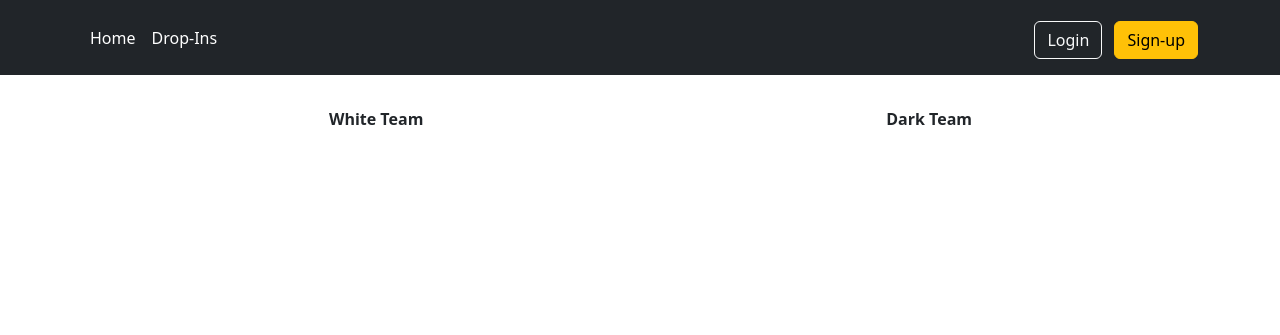
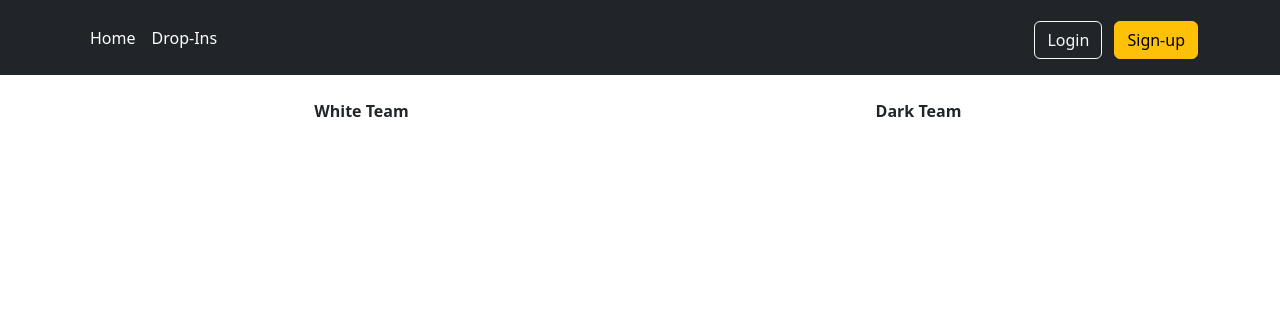
Before and after one commit to smhumph268/hockey-sign-up, a Django app: template hockeysignup/dropins/templates/dropins/dropin_detail.html in a window 1280 px wide. Shown: the top 335 px of the page. Run offline with Django 4.2, Linux system fonts and the light colour scheme; the template is opened without the code that fills it, so the values that code supplies are empty.

Commit message:
Mostly changes to styling

```diff
--- a/hockeysignup/dropins/static/dropins/dropin_details.css
+++ b/hockeysignup/dropins/static/dropins/dropin_details.css
@@ -1,5 +1,7 @@
-.bordered-table{
-    border-spacing: 10px;
+.centered-table{
+    table-layout: fixed;
+    vertical-align: middle;
+    text-align: center;
 }
 .list-group{
     --bs-list-group-color:var(--bs-body-color);
@@ -40,6 +42,18 @@
     color:var(--bs-list-group-action-active-color);
     background-color:var(--bs-list-group-action-active-bg)
 }
+.paypal-button-container-container{
+    vertical-align: middle;
+    margin-top: 15px!important;
+}
+/* Not completely clear why this works, but adding in this @media tag below helps with the display on mobile
+ Seems like the min-width value doesn't matter here */
+@media (min-width:576px){
+    .paypal-button-container-container{
+        padding-left: 20%!important;
+        padding-right: 20%!important;
+    }
+}
 .sortable-placeholder-border{
     border-color:#F00;
 }
--- a/hockeysignup/dropins/static/dropins/dropin_details_paypal.js
+++ b/hockeysignup/dropins/static/dropins/dropin_details_paypal.js
@@ -39,7 +39,7 @@ paypal.Buttons({
             },
             purchase_units: [{
                 amount: {
-                    value: '0.01'
+                    value: '5.00'
                 },
                 payee: {
                     email_address: "organizer-614-signup@personal.example.com",
@@ -51,7 +51,7 @@ paypal.Buttons({
     // Finalize the transaction after payer approval
     onApprove: function(data, actions) {
         return actions.order.capture().then(function(details){
-            $("#message-text").text('Transaction completed by ' + details.payer.name.given_name + '! You paid ' + details.purchase_units[0].amount.value + ' ' + details.purchase_units[0].amount.currency_code);
+            $("#message-text").text('Transaction completed by ' + details.payer.name.given_name + '! You paid ' + details.purchase_units[0].amount.value + ' ' + details.purchase_units[0].amount.currency_code + ' using ' + data.paymentSource);
             $('.alert').addClass('alert-success');
             $("#message").show();
         });
--- a/hockeysignup/dropins/templates/dropins/dropin_detail.html
+++ b/hockeysignup/dropins/templates/dropins/dropin_detail.html
@@ -16,7 +16,7 @@
     <div class="d-flex row justify-content-center align-items-center">
         <h1 style="text-align:center">{{ drop_in }}</h1>
 
-        <table class="bordered-table">
+        <table class="centered-table">
             <thead>
             <tr>
                 <th>White Team</th>
@@ -54,7 +54,7 @@
         </table>
 
         {% if user.is_superuser %}
-        <table class="bordered-table">
+        <table class="centered-table">
             <thead>
             <tr>
                 <th>Unassigned Sign-Ups</th>
@@ -92,8 +92,8 @@
 
         {% if user.is_authenticated and user_needs_to_pay %}
             <script src="https://www.paypal.com/sdk/js?client-id={{drop_in.paypalClientID}}&currency=USD&enable-funding=venmo"></script>
-            <div style="margin-top: 15px;margin-left: 42%;">
-                <div id="paypal-button-container" ></div>
+            <div class="paypal-button-container-container">
+                <div id="paypal-button-container"></div>
             </div>
         {% endif %}
 
```
Also changed, not shown: README.md, hockeysignup/dropins/migrations/0005_alter_dropin_unique_together_dropin_goaliefee_and_more.py (added), hockeysignup/dropins/migrations/0006_dropin_paypalclientid.py (added).
